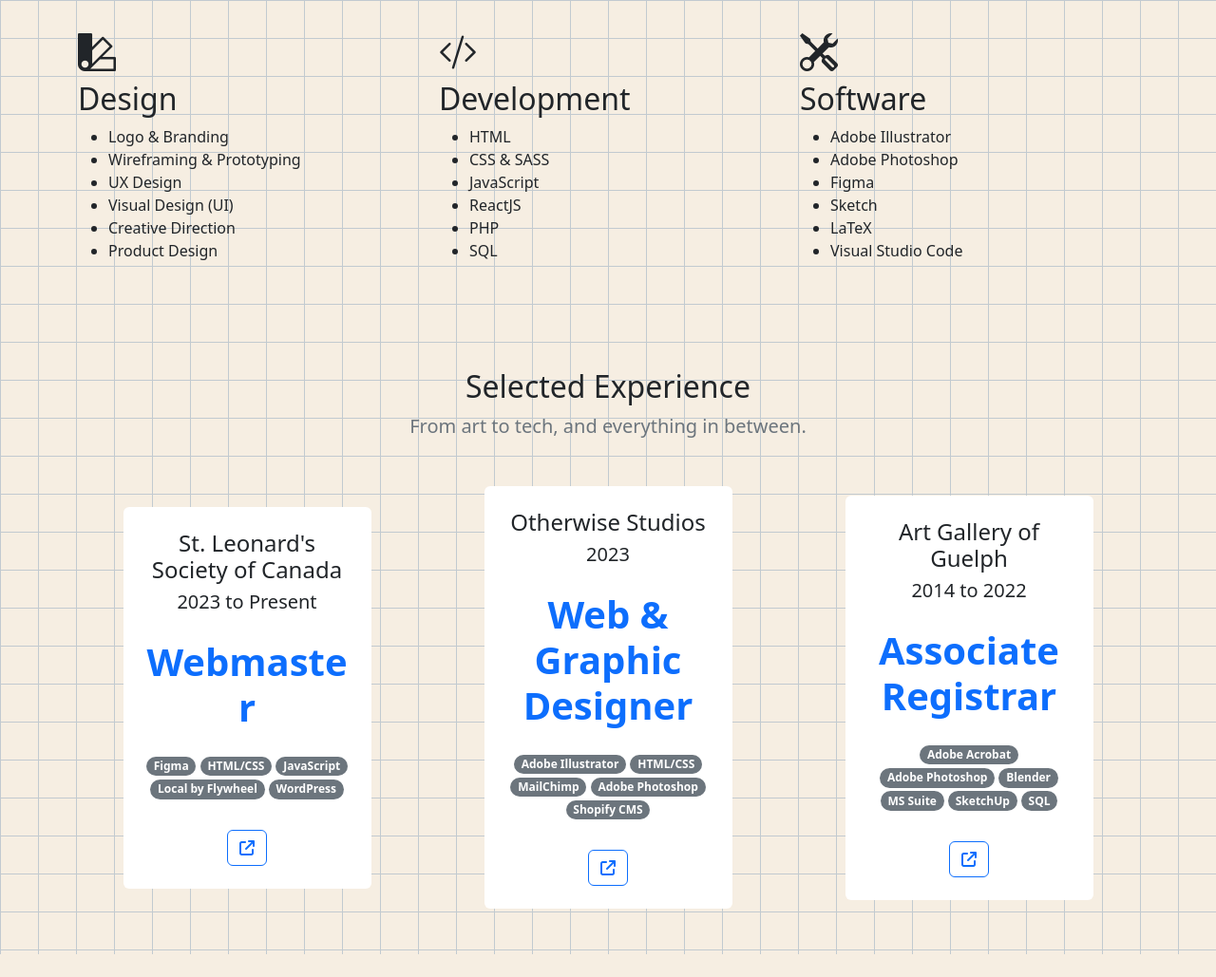
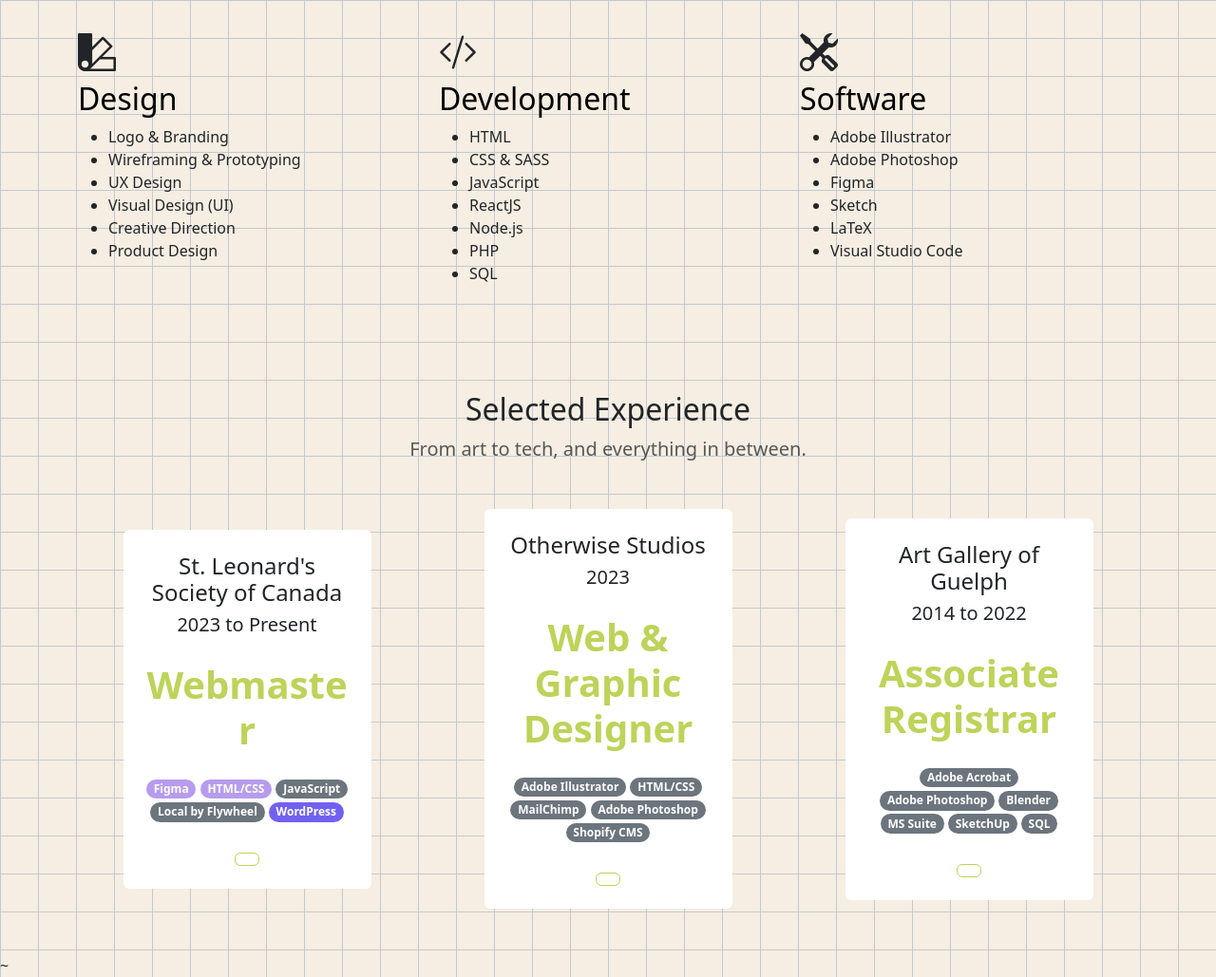
Before and after one commit to daggettt/bootstrap-portfolio, a website: page index.html in a window 1280 px wide. Shown: the part 800-1829 px from the top of the page at 95% size. Before the commit the page ends 1805 px from the top, so only its background shows below. Drawn offline with nearby package versions, Linux system fonts and the light colour scheme.

Commit message:
Download bootstrap with npm, add custom theme colours and install live sass compiler extension

```diff
--- a/index.html
+++ b/index.html
@@ -3,8 +3,7 @@
 <head>
   <meta charset="UTF-8">
   <meta name="viewport" content="width=device-width, initial-scale=1.0">
-  <link href="https://cdn.jsdelivr.net/npm/bootstrap@5.2.3/dist/css/bootstrap.min.css" rel="stylesheet" integrity="sha384-rbsA2VBKQhggwzxH7pPCaAqO46MgnOM80zW1RWuH61DGLwZJEdK2Kadq2F9CUG65" crossorigin="anonymous">
-  <link rel="stylesheet" href="https://cdnjs.cloudflare.com/ajax/libs/font-awesome/6.5.1/css/all.min.css" integrity="sha512-DTOQO9RWCH3ppGqcWaEA1BIZOC6xxalwEsw9c2QQeAIftl+Vegovlnee1c9QX4TctnWMn13TZye+giMm8e2LwA==" crossorigin="anonymous" referrerpolicy="no-referrer" />
+  <link href="/css/main.min.css" rel="stylesheet">
   <link rel="stylesheet" href="https://cdn.jsdelivr.net/npm/bootstrap-icons@1.11.2/font/bootstrap-icons.min.css">
   <link href="styles.css" rel="stylesheet">
 
@@ -51,13 +50,16 @@
             <li class="nav-item d-md-none">
               <a href="" class="nav-link">CV</a>
             </li>
-            <li class="nav-item ms-2 d-none d-md-inline">
-              <span class="tt" data-bs-placement="left" title="Resume Download">
+
+            <!--Tooltips-->
+            <span class="tt" data-bs-placement="bottom" title="Resume Download">
+              <li class="nav-item ms-2 d-none d-md-inline">
                 <a href="" class="btn btn-secondary" role="button" type="download">
                   <i class="fa-solid fa-file-arrow-down"></i>
                 </a>
-              </span>
-            </li>
+              </li>
+            </span>
+
           </ul>
 
         </div>
@@ -80,7 +82,7 @@
 
           <!--CV Download-->
           <a href="#" class="btn btn-primary" role="button" type="download">
-            <i class="bi bi-download fs-2"></i>&nbsp;Resume
+            <i class="bi bi-download fs-4"></i>&nbsp;Resume
           </a>
           <!--Socials-->
           <div class="row justify-content-center text-start align-items-center py-4">
@@ -144,6 +146,7 @@
               <li>CSS & SASS</li>
               <li>JavaScript</li>
               <li>ReactJS</li>
+              <li>Node.js</li>
               <li>PHP</li>
               <li>SQL</li>
             </ul>
@@ -181,17 +184,17 @@
 
           <!--Position 1-->
           <div class="col-8 col-lg-4 col-xl-3">
-            <div class="card border-0">
+            <div class="card border-0 h-100">
               <div class="card-body text-center py-4">
                 <h4 class="card-title">St. Leonard's Society of Canada</h4>
                 <p class="lead card-subtitle">2023 to Present</p>
                 <p class="display-6 my-4 text-primary fw-bold">Webmaster</p>
                 <p class="card-text mx-5 text-muted d-lg-block">
-                  <div class="badge rounded-pill bg-secondary">Figma</div>
-                  <div class="badge rounded-pill bg-secondary">HTML/CSS</div>
+                  <div class="badge rounded-pill bg-altlight">Figma</div>
+                  <div class="badge rounded-pill bg-altlight">HTML/CSS</div>
                   <div class="badge rounded-pill bg-secondary">JavaScript</div>
                   <div class="badge rounded-pill bg-secondary">Local by Flywheel</div>
-                  <div class="badge rounded-pill bg-secondary">WordPress</div>
+                  <div class="badge rounded-pill bg-altdark">WordPress</div>
                 </p>
                 <a href="https://stleonards.ca/" class="btn btn-outline-primary btn-md mt-3"><i class="fa-solid fa-arrow-up-right-from-square"></i></a>
               </div>
@@ -200,7 +203,7 @@
 
           <!--Position 2-->
           <div class="col-8 col-lg-4 col-xl-3">
-            <div class="card border-0">
+            <div class="card border-0 h-100">
               <div class="card-body text-center py-4">
                 <h4 class="card-title">Otherwise Studios</h4>
                 <p class="lead card-subtitle">2023</p>
@@ -219,7 +222,7 @@
 
           <!--Position 3-->
           <div class="col-8 col-lg-4 col-xl-3">
-            <div class="card border-0">
+            <div class="card border-0 h-100">
               <div class="card-body text-center py-4">
                 <h4 class="card-title">Art Gallery of Guelph</h4>
                 <p class="lead card-subtitle">2014 to 2022</p>
@@ -244,8 +247,6 @@
       </div>
     </section>
 
-
-
     <!--Projects Section-->
     <section id="projects"></section>
 
@@ -259,5 +260,5 @@
       new bootstrap.Tooltip(t)
     })
   </script>
-</body>
+</body>~
 </html>
--- /dev/null
+++ b/sass/main.scss
@@ -0,0 +1,19 @@
+// custom variables
+$primary : #BDD359;
+
+//import the functions & variables
+@import "../node_modules/bootstrap/scss/_functions";
+@import "../node_modules/bootstrap/scss/_variables";
+
+
+$custom-theme-colors : (
+  "altlight": #B79CEE,
+  "altdark" : #7161F0
+
+);
+
+$theme-colors: map-merge($custom-theme-colors, $theme-colors);
+
+
+// import boostrap
+@import '../node_modules/bootstrap/scss/bootstrap';
```
Also changed, not shown: package.json (added, +14 -0 lines), css/main.min.css (added), 2 other files.
